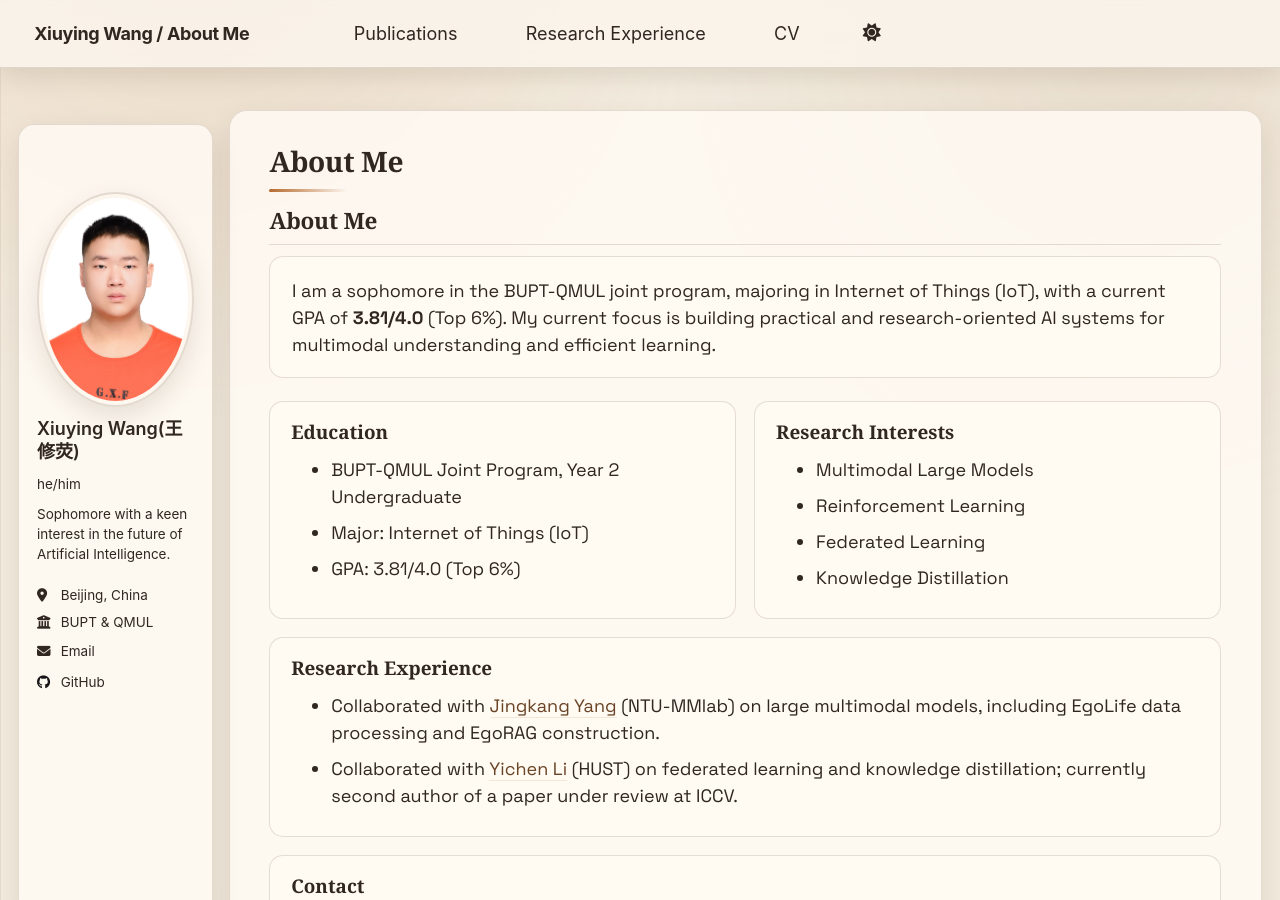
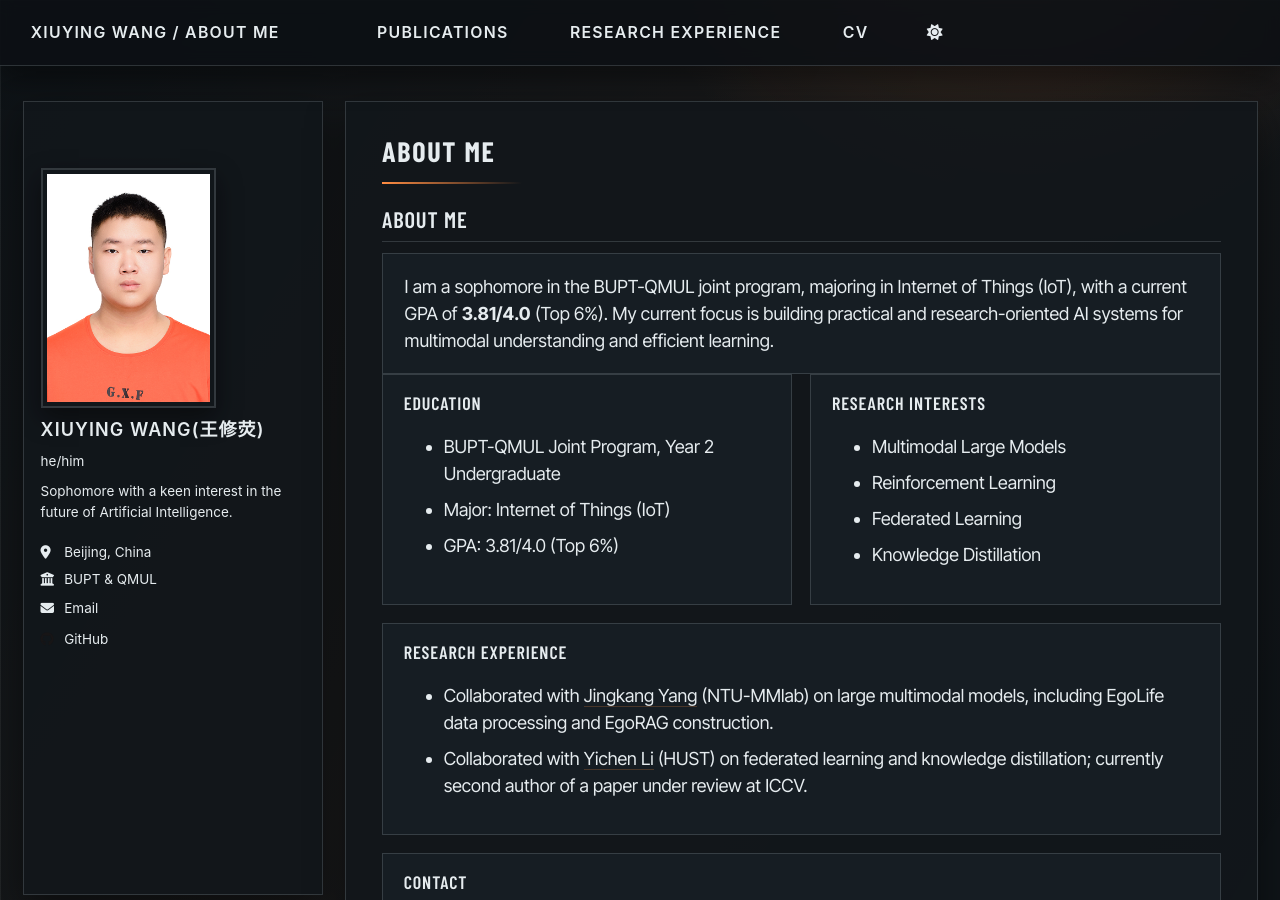
Before and after one commit to Leowang980/Leowang980.github.io, a Jekyll site: the page built from _pages/about.md, in a window 1280 px wide and 900 px high. Built offline with Jekyll 4.4.1, drawn with Linux system fonts in a browser that asks for light colours.

Commit message:
death stranding ui

```diff
--- a/_includes/head/custom.html
+++ b/_includes/head/custom.html
@@ -5,7 +5,7 @@
 <!-- Typography -->
 <link rel="preconnect" href="https://fonts.googleapis.com">
 <link rel="preconnect" href="https://fonts.gstatic.com" crossorigin>
-<link href="https://fonts.googleapis.com/css2?family=Noto+Serif+SC:wght@500;600&family=Space+Grotesk:wght@400;500;600;700&display=swap" rel="stylesheet">
+<link href="https://fonts.googleapis.com/css2?family=Barlow+Condensed:wght@500;600;700&family=IBM+Plex+Mono:wght@400;500&family=Inter+Tight:wght@400;500;600;700&display=swap" rel="stylesheet">
 
 <!-- favicon -->
 <link rel="apple-touch-icon" sizes="180x180" href="{{ base_path }}/images/apple-touch-icon-180x180.png"/>
@@ -14,7 +14,7 @@
 <link rel="icon" type="image/png" href="{{ base_path }}/images/favicon-192x192.png" sizes="192x192"/>
 <link rel="manifest" href="{{ base_path }}/images/manifest.json"/>
 <link rel="icon" href="/images/favicon.ico"/>
-<meta name="theme-color" content="#ffffff"/>
+<meta name="theme-color" content="#0f1418"/>
 <link rel="stylesheet" href="{{ base_path }}/assets/css/academicons.css"/>
 
 <!-- Support for MatJax -->
--- a/_sass/_themes.scss
+++ b/_sass/_themes.scss
@@ -16,7 +16,7 @@ $indent-var                 : 1.3em;
 /* System typefaces */
 $serif                      : Georgia, Times, serif;
 $sans-serif                 : -apple-system, ".SFNSText-Regular", "San Francisco", "Roboto", "Segoe UI", "Helvetica Neue", "Lucida Grande", Arial, sans-serif;
-$monospace                  : Monaco, Consolas, "Lucida Console", monospace;
+$monospace                  : "IBM Plex Mono", Monaco, Consolas, "Lucida Console", monospace;
 
 /* Sans serif typefaces */
 $sans-serif-narrow          : $sans-serif;
@@ -39,9 +39,9 @@ $type-size-6                : 0.75em;   // ~12px
 $type-size-7                : 0.6875em; // ~11px
 $type-size-8                : 0.625em;  // ~10px
 
-$global-font-family         : 'Space Grotesk', $sans-serif;
-$header-font-family         : 'Noto Serif SC', $serif;
-$caption-font-family        : 'Space Grotesk', $sans-serif;
+$global-font-family         : 'Inter Tight', $sans-serif;
+$header-font-family         : 'Barlow Condensed', $sans-serif;
+$caption-font-family        : 'IBM Plex Mono', $monospace;
 
 /* ==========================================================================
    Breakpoints
--- a/_sass/custom/_glass.scss
+++ b/_sass/custom/_glass.scss
@@ -1,29 +1,48 @@
 /* ==========================================================================
-   MODERN WARM UI LAYER
+   DEATH STRANDING INSPIRED HUD STYLE
    ========================================================================== */
 
 body {
   background-color: var(--glass-bg-base);
   background-image:
-    radial-gradient(circle at 15% -10%, var(--accent-soft), transparent 35%),
-    radial-gradient(circle at 88% 5%, rgba(155, 108, 61, 0.1), transparent 34%),
+    radial-gradient(circle at 80% -18%, rgba(255, 140, 66, 0.2), transparent 28%),
     linear-gradient(var(--glass-grid-line) 1px, transparent 1px),
     linear-gradient(90deg, var(--glass-grid-line) 1px, transparent 1px);
-  background-size: auto, auto, 44px 44px, 44px 44px;
+  background-size: auto, 36px 36px, 36px 36px;
   background-attachment: fixed;
+}
+
+body::before {
+  content: "";
+  position: fixed;
+  inset: 0;
+  pointer-events: none;
+  z-index: 0;
+  background: linear-gradient(120deg, transparent 0%, rgba(255, 140, 66, 0.04) 45%, transparent 100%);
+}
+
+@keyframes ds-reveal {
+  from {
+    opacity: 0;
+    transform: translateY(6px);
+  }
+  to {
+    opacity: 1;
+    transform: translateY(0);
+  }
 }
 
 .masthead {
   background: var(--glass-masthead-bg);
-  backdrop-filter: blur(14px) saturate(130%);
-  -webkit-backdrop-filter: blur(14px) saturate(130%);
   border-bottom: 1px solid var(--glass-border);
-  box-shadow: 0 8px 24px var(--glass-shadow);
+  box-shadow: 0 12px 30px var(--glass-shadow);
+  backdrop-filter: blur(8px);
+  -webkit-backdrop-filter: blur(8px);
 }
 
 .masthead__inner-wrap {
-  padding-top: 0.65rem;
-  padding-bottom: 0.65rem;
+  padding-top: 0.75rem;
+  padding-bottom: 0.75rem;
 }
 
 .masthead__menu-item {
@@ -31,65 +50,121 @@ body {
 }
 
 .masthead__menu-item a {
-  border-radius: 999px;
-  padding: 0.45rem 0.9rem;
+  text-transform: uppercase;
+  letter-spacing: 0.08em;
+  font-weight: 600;
+  font-size: 0.88rem;
+  border-radius: 2px;
+  padding: 0.35rem 0.65rem;
+  border: 1px solid transparent;
   transition: $global-transition;
 }
 
 .masthead__menu-item a:hover {
-  background: var(--glass-hover-bg);
+  border-color: var(--accent-color);
+  color: var(--accent-color);
 }
 
-.greedy-nav {
+.greedy-nav,
+.greedy-nav .hidden-links {
   background: transparent;
 }
 
 .greedy-nav .hidden-links {
   border: 1px solid var(--glass-border);
-  border-radius: 12px;
-  box-shadow: 0 10px 30px var(--glass-shadow);
+  box-shadow: 0 12px 28px var(--glass-shadow);
 }
 
 .greedy-nav button {
-  border-radius: 10px;
-  background: var(--glass-card-bg);
+  border-radius: 0;
   border: 1px solid var(--glass-border);
+  background: var(--surface-raised);
 }
 
 #theme-toggle a {
   display: inline-flex;
   align-items: center;
   justify-content: center;
-  min-width: 2.2rem;
+  min-width: 2rem;
 }
 
 #main {
-  margin-top: 2.4rem;
+  margin-top: 2rem;
+  position: relative;
+  z-index: 1;
+}
+
+@include breakpoint($sidebar-screen-min-width) {
+  #main {
+    max-width: 1600px;
+    padding-left: 1.25rem;
+    padding-right: 1.25rem;
+    display: grid;
+    grid-template-columns: minmax(250px, 300px) minmax(0, 1fr);
+    gap: 1.25rem;
+    align-items: start;
+  }
+
+  #main > .sidebar,
+  #main > .page,
+  #main > .archive {
+    float: none;
+    width: auto;
+    max-width: none;
+    margin: 0;
+  }
+
+  #main > .sidebar {
+    position: sticky;
+    top: calc(#{$masthead-height} + 1rem);
+    height: calc(100vh - #{$masthead-height} - 2rem);
+  }
+}
+
+.page,
+.archive,
+.sidebar {
+  background: var(--glass-card-bg);
+  border: 1px solid var(--glass-border);
+  border-radius: 0;
+  box-shadow: 0 14px 36px var(--glass-shadow);
+  animation: ds-reveal 0.45s ease-out both;
 }
 
 .page,
 .archive {
-  background: var(--glass-card-bg);
-  border: 1px solid var(--glass-border);
-  border-radius: 18px;
-  box-shadow: 0 14px 34px var(--glass-shadow);
+  padding: 1.2rem 1rem;
 }
 
 @include breakpoint($large) {
   .page,
   .archive {
-    padding: 1.9rem 2.2rem;
+    padding: 1.8rem 2rem;
   }
 }
 
+.sidebar {
+  padding: 1.1rem 0.95rem;
+  overflow-y: auto;
+}
+
+.author__avatar img {
+  border: 2px solid var(--glass-border);
+  border-radius: 0;
+  box-shadow: 0 10px 24px var(--glass-shadow);
+}
+
 .page__title,
-.archive__item-title {
-  letter-spacing: -0.015em;
+.archive__item-title,
+.sidebar .author__name {
+  text-transform: uppercase;
+  letter-spacing: 0.06em;
 }
 
 .page__title {
   position: relative;
-  padding-bottom: 0.75rem;
+  padding-bottom: 0.85rem;
+  margin-bottom: 1.2rem;
 }
 
 .page__title::after {
@@ -97,17 +172,16 @@ body {
   position: absolute;
   left: 0;
   bottom: 0;
-  width: 78px;
-  height: 3px;
-  border-radius: 999px;
+  width: 140px;
+  height: 2px;
   background: linear-gradient(90deg, var(--accent-color), transparent);
 }
 
 .page__content h2 {
-  border-bottom-width: 1px;
-  border-bottom-style: solid;
-  border-bottom-color: var(--glass-border);
-  padding-bottom: 0.45rem;
+  text-transform: uppercase;
+  letter-spacing: 0.04em;
+  border-bottom: 1px solid var(--glass-border);
+  padding-bottom: 0.35rem;
 }
 
 .page__content a {
@@ -117,108 +191,98 @@ body {
 }
 
 .page__content a:hover {
-  color: var(--global-link-color-hover);
+  color: var(--accent-color);
   border-bottom-color: var(--accent-color);
 }
 
+.page__content hr {
+  border-top: 1px dashed var(--glass-border);
+}
+
+.list__item {
+  margin-bottom: 0.7rem;
+}
+
 .list__item .archive__item {
-  border-radius: 12px;
-  padding: 1rem 1.1rem;
+  border: 1px solid var(--glass-border);
+  border-left: 3px solid transparent;
+  border-radius: 0;
+  padding: 1rem 1.05rem;
   transition: $global-transition;
 }
 
 .list__item .archive__item:hover {
-  background: var(--glass-hover-bg);
-  transform: translateY(-1px);
+  border-left-color: var(--accent-color);
+  background: rgba(255, 140, 66, 0.08);
+  transform: translateX(1px);
 }
 
 code,
 pre,
 kbd {
+  font-family: $monospace;
   background: var(--glass-code-bg);
   border: 1px solid var(--glass-border);
-  border-radius: 8px;
+  border-radius: 0;
 }
 
 blockquote {
-  border-left: 4px solid var(--accent-color);
-  background: var(--glass-hover-bg);
-  border-radius: 0 10px 10px 0;
+  border-left: 3px solid var(--warning-accent);
+  background: rgba(255, 91, 67, 0.08);
+  border-radius: 0;
 }
 
 .btn {
-  border-radius: 10px;
+  border-radius: 0;
   border: 1px solid transparent;
   background: var(--glass-btn-bg);
   color: var(--glass-btn-text);
-  box-shadow: 0 8px 22px var(--glass-shadow);
+  text-transform: uppercase;
+  letter-spacing: 0.06em;
 }
 
 .btn:hover {
-  transform: translateY(-1px);
-  opacity: 0.92;
+  border-color: var(--accent-color);
+  box-shadow: 0 0 0 1px var(--accent-color) inset;
 }
 
 .page__taxonomy-item {
   border: 1px solid var(--glass-border);
-  border-radius: 999px;
-  background: var(--glass-hover-bg);
+  border-radius: 0;
+  background: var(--surface-raised);
 }
 
 .page__footer {
   background: var(--glass-footer-bg);
   border-top: 1px solid var(--glass-border);
-  backdrop-filter: blur(12px);
-  -webkit-backdrop-filter: blur(12px);
 }
 
-@include breakpoint($large) {
-  .sidebar {
-    margin-top: calc(#{$masthead-height} + 1rem);
-    height: calc(100vh - #{$masthead-height} - 2rem);
-    padding: 1.25rem 1rem;
-    border-radius: 16px;
-    border: 1px solid var(--glass-border);
-    background: var(--glass-card-bg);
-    box-shadow: 0 12px 28px var(--glass-shadow);
-    overflow-y: auto;
-  }
-
-  .author__avatar img {
-    border: 2px solid var(--glass-border);
-    box-shadow: 0 10px 24px var(--glass-shadow);
-  }
+.home-intro,
+.home-card {
+  background: var(--surface-raised);
+  border: 1px solid var(--glass-border);
+  border-radius: 0;
 }
 
 .home-intro {
-  background: var(--surface-raised);
-  border: 1px solid var(--glass-border);
-  border-radius: 14px;
-  padding: 1.1rem 1.2rem;
-  margin-bottom: 1.25rem;
+  padding: 1.05rem 1.2rem;
 }
 
 .home-grid {
   display: grid;
-  grid-template-columns: repeat(1, minmax(0, 1fr));
+  grid-template-columns: minmax(0, 1fr);
   gap: 1rem;
 }
 
 .home-card {
-  background: var(--surface-raised);
-  border: 1px solid var(--glass-border);
-  border-radius: 14px;
-  padding: 1rem 1.15rem;
+  padding: 0.95rem 1.15rem;
 }
 
 .home-card h3 {
   margin-top: 0;
-  margin-bottom: 0.65rem;
-  font-size: 1.05rem;
-}
-
-.home-card ul {
-  margin: 0;
+  margin-bottom: 0.7rem;
+  text-transform: uppercase;
+  letter-spacing: 0.05em;
 }
 
 @include breakpoint($medium) {
@@ -231,12 +295,19 @@ blockquote {
   }
 }
 
+@media screen and (max-width: 1023px) {
+  #main {
+    padding-left: 0.85rem;
+    padding-right: 0.85rem;
+  }
+
+  .sidebar {
+    margin-bottom: 1rem;
+  }
+}
+
 @supports not (backdrop-filter: blur(2px)) {
-  .masthead,
-  .page,
-  .archive,
-  .sidebar,
-  .page__footer {
+  .masthead {
     backdrop-filter: none;
     -webkit-backdrop-filter: none;
   }
--- a/_sass/theme/_dark.scss
+++ b/_sass/theme/_dark.scss
@@ -1,43 +1,44 @@
 /* ==========================================================================
-   DARK THEME - Warm Neutral Palette
+   DARK THEME - Deep Space Variant
    ========================================================================== */
 
-$background                 : #17120f;
-$background-light           : #231b16;
-$background-lighter         : #3a2d24;
-$text                       : #f4eadc;
-$text-muted                 : #b6a28c;
+$background                 : #090d11;
+$background-light           : #10161c;
+$background-lighter         : #26303a;
+$text                       : #f3f7fa;
+$text-muted                 : #9eaab4;
 
 html[data-theme="dark"] {
     --global-base-color                 : #{$background-light};
     --global-bg-color                   : #{$background};
-    --global-footer-bg-color            : #1c1511;
+    --global-footer-bg-color            : #080b0e;
     --global-border-color               : #{$background-lighter};
-    --global-dark-border-color          : #4b3a2d;
-    --global-code-background-color      : #2a2019;
+    --global-dark-border-color          : #34404b;
+    --global-code-background-color      : #141a20;
     --global-code-text-color            : #{$text};
     --global-fig-caption-color          : #{$text-muted};
-    --global-link-color                 : #efb480;
-    --global-link-color-hover           : #ffd3ad;
+    --global-link-color                 : #f0f6fa;
+    --global-link-color-hover           : #ff9a57;
     --global-link-color-visited         : #{$text-muted};
     --global-masthead-link-color        : #{$text};
-    --global-masthead-link-color-hover  : #ffd3ad;
+    --global-masthead-link-color-hover  : #ff9a57;
     --global-text-color                 : #{$text};
     --global-text-color-light           : #{$text-muted};
     --global-thead-color                : #{$background-lighter};
 
-    --glass-bg-base                     : #130e0b;
-    --glass-grid-line                   : rgba(240, 216, 190, 0.06);
-    --glass-masthead-bg                 : rgba(22, 16, 12, 0.88);
-    --glass-card-bg                     : rgba(35, 27, 22, 0.78);
-    --glass-footer-bg                   : rgba(23, 18, 14, 0.92);
-    --glass-border                      : rgba(235, 202, 168, 0.16);
+    --glass-bg-base                     : #070b0f;
+    --glass-grid-line                   : rgba(222, 232, 240, 0.065);
+    --glass-masthead-bg                 : rgba(8, 11, 15, 0.88);
+    --glass-card-bg                     : rgba(16, 22, 28, 0.9);
+    --glass-footer-bg                   : rgba(8, 11, 15, 0.92);
+    --glass-border                      : rgba(222, 232, 240, 0.18);
     --glass-shadow                      : rgba(0, 0, 0, 0.35);
-    --glass-hover-bg                    : rgba(239, 180, 128, 0.12);
-    --glass-btn-bg                      : #efb480;
-    --glass-btn-text                    : #1d130d;
-    --glass-code-bg                     : #2a2019;
-    --accent-color                      : #efb480;
-    --accent-soft                       : rgba(239, 180, 128, 0.2);
-    --surface-raised                    : #2a2018;
+    --glass-hover-bg                    : rgba(255, 154, 87, 0.14);
+    --glass-btn-bg                      : #ff9a57;
+    --glass-btn-text                    : #170f0a;
+    --glass-code-bg                     : #141a20;
+    --accent-color                      : #ff9a57;
+    --accent-soft                       : rgba(255, 154, 87, 0.22);
+    --warning-accent                    : #ff6452;
+    --surface-raised                    : #141a20;
 }
--- a/_sass/theme/_default.scss
+++ b/_sass/theme/_default.scss
@@ -1,13 +1,13 @@
 /* ==========================================================================
-   DEFAULT THEME - Warm Neutral Palette
+   DEFAULT THEME - Industrial Dark Palette
    ========================================================================== */
 
 /* Color codes used for the theme */
-$gray                       : #6d645c;
-$dark-gray                  : #2f2720;
-$darker-gray                : #1f1914;
-$light-gray                 : #998b7f;
-$lighter-gray               : #d9ccbe;
+$gray                       : #a2a8ad;
+$dark-gray                  : #e6ecef;
+$darker-gray                : #f7fafc;
+$light-gray                 : #6f7982;
+$lighter-gray               : #2c343b;
 
 /* Color codes used for the site */
 $danger-color               : #6b7280;
@@ -26,37 +26,38 @@ $navicon-height             : 4px;
 $sidebar-link-max-width     : 250px;
 $sidebar-screen-min-width   : 1024px;
 
-/* Default light theme */
+/* Default dark theme */
 :root {
     --global-base-color                 : #{$darker-gray};
-    --global-bg-color                   : #f6f1e8;
-    --global-footer-bg-color            : #efe5d8;
+    --global-bg-color                   : #12171b;
+    --global-footer-bg-color            : #0f1418;
     --global-border-color               : #{$lighter-gray};
-    --global-dark-border-color          : #cbbca9;
-    --global-code-background-color      : #f2e7d8;
+    --global-dark-border-color          : #3a434b;
+    --global-code-background-color      : #171e24;
     --global-code-text-color            : #{$darker-gray};
     --global-fig-caption-color          : #{$gray};
-    --global-link-color                 : #694325;
-    --global-link-color-hover           : #2a1b11;
+    --global-link-color                 : #e6ecef;
+    --global-link-color-hover           : #ff8c42;
     --global-link-color-visited         : #{$gray};
     --global-masthead-link-color        : #{$dark-gray};
-    --global-masthead-link-color-hover  : #2a1b11;
+    --global-masthead-link-color-hover  : #ff8c42;
     --global-text-color                 : #{$dark-gray};
     --global-text-color-light           : #{$gray};
-    --global-thead-color                : #e6dccc;
+    --global-thead-color                : #1d252b;
 
-    --glass-bg-base                     : #f3ecdf;
-    --glass-grid-line                   : rgba(91, 63, 33, 0.08);
-    --glass-masthead-bg                 : rgba(250, 244, 236, 0.88);
-    --glass-card-bg                     : rgba(255, 251, 245, 0.82);
-    --glass-footer-bg                   : rgba(243, 233, 220, 0.92);
-    --glass-border                      : rgba(102, 73, 44, 0.16);
-    --glass-shadow                      : rgba(71, 47, 24, 0.12);
-    --glass-hover-bg                    : rgba(147, 99, 52, 0.1);
-    --glass-btn-bg                      : #3e2d1f;
-    --glass-btn-text                    : #ffffff;
-    --glass-code-bg                     : #f2e7d7;
-    --accent-color                      : #b56a2e;
-    --accent-soft                       : rgba(181, 106, 46, 0.14);
-    --surface-raised                    : #fffaf2;
+    --glass-bg-base                     : #0f1418;
+    --glass-grid-line                   : rgba(220, 229, 236, 0.065);
+    --glass-masthead-bg                 : rgba(12, 16, 20, 0.86);
+    --glass-card-bg                     : rgba(18, 23, 27, 0.9);
+    --glass-footer-bg                   : rgba(12, 16, 20, 0.92);
+    --glass-border                      : rgba(222, 232, 240, 0.16);
+    --glass-shadow                      : rgba(0, 0, 0, 0.45);
+    --glass-hover-bg                    : rgba(255, 140, 66, 0.14);
+    --glass-btn-bg                      : #ff8c42;
+    --glass-btn-text                    : #130d09;
+    --glass-code-bg                     : #161d23;
+    --accent-color                      : #ff8c42;
+    --accent-soft                       : rgba(255, 140, 66, 0.22);
+    --warning-accent                    : #ff5b43;
+    --surface-raised                    : #161d23;
 }
```
